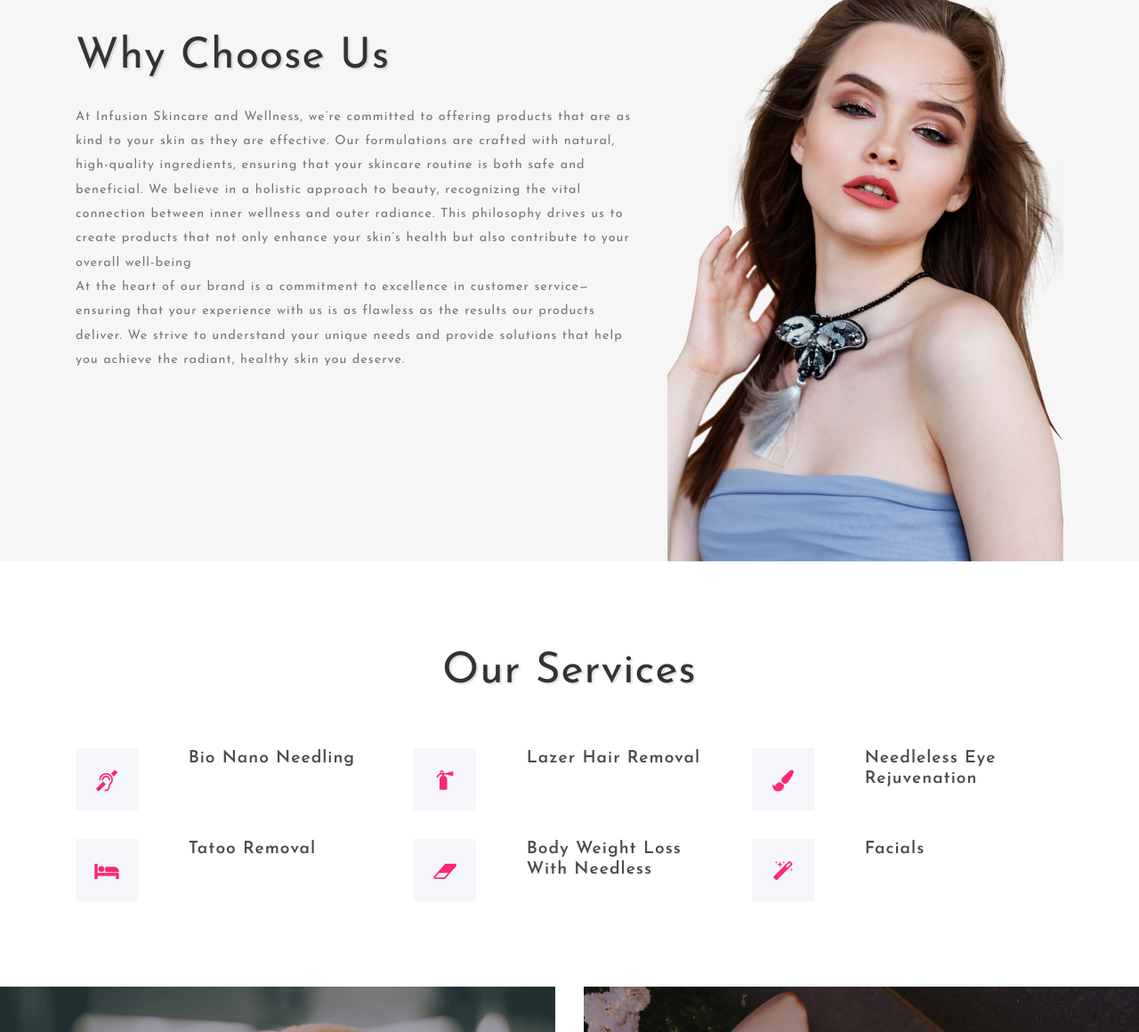
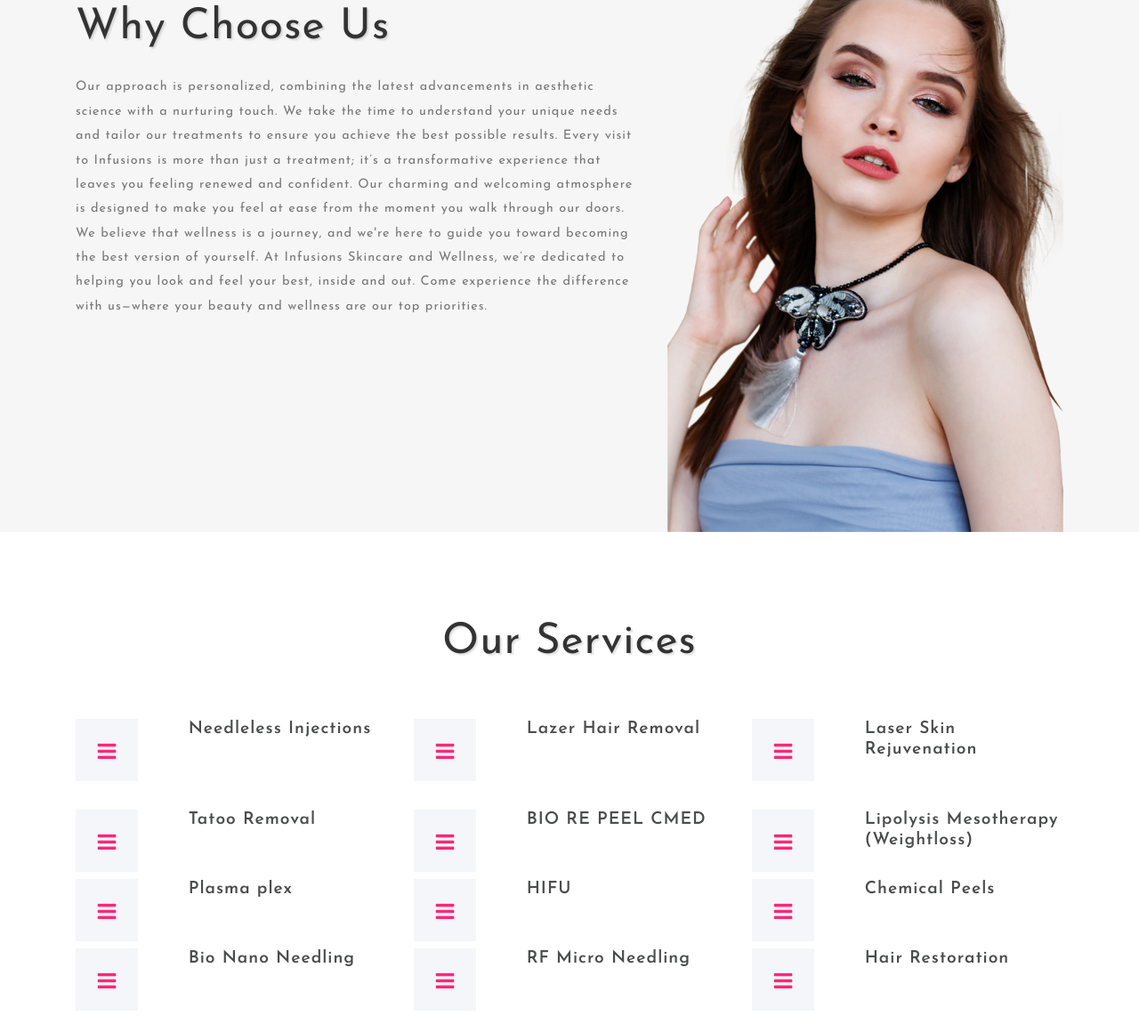
Before and after one commit to shivek2000/infusionskin, a plain HTML site: page index.html in a window 1280 px wide. Shown: the part 1640-2800 px from the top of the page at 89% size. Drawn offline with nearby package versions, Linux system fonts and the light colour scheme; a web font is replaced by a local one.

Commit message:
update
up

```diff
--- a/index.html
+++ b/index.html
@@ -82,7 +82,8 @@
             <div class="container">
 
                 <div class="banner-info">
-                    <h3>Revitalize Your Skin Today</h3>
+                    <h3>Revitalize with Aesthetic treatments Today
+                    </h3>
 
                     <p><span class="fa fa-envelope" aria-hidden="true"></span> Don't miss out ! Get in touch</p>
 
@@ -103,10 +104,11 @@
                 </div>
                 <div class="col-xl-6 col-lg-7 about-right offset-xl-1">
                     <h4 class="sub-tittle">About Us</h4>
-                    <h3 class="title-w3pvt pr-lg-5 mt-2">Join us on a journey to discover the benefits of nature-infused beauty and wellness.</h3>
-                    <p class="my-4">At Infusion Skincare and Wellness, we believe that true beauty comes from within.</p>
-                    <p> Our mission is to provide natural, effective skincare and wellness products that enhance your natural radiance and support a balanced, healthy lifestyle. Our brand is rooted in a passion for holistic well-being and the power of nature. We carefully craft our products using the finest natural ingredients,
-                        ensuring they are safe, gentle, and nourishing for your skin and body</p>
+                    <h3 class="title-w3pvt pr-lg-5 mt-2">Welcome to Infusions Skincare and Wellness. </h3>
+                    <p class="my-4">Your premier destination for holistic body wellness, weight loss, skin rejuvenation, hair restoration, and advanced laser treatments. For over a decade, we've been committed to helping our clients achieve their beauty and wellness goals in an environment that is as uplifting as it is inviting.
+                    </p>
+                    <p> At Infusions, we understand that true beauty and well-being are deeply interconnected. That's why we offer a comprehensive range of treatments designed to enhance your body, skin, and hair. Whether you're seeking to shed a few pounds, revitalize your skin, restore your hair, or experience the latest in laser technology, our skilled team is here to support you every step of the way.
+                    </p>
                     <a href="https://booksy.com/en-za/instant-experiences/widget/1978?instant_experiences_enabled=true&ig_ix=true" class="btn button-style-2 mt-sm-5 mt-4">Book Now</a>
                 </div>
             </div>
@@ -121,8 +123,12 @@
                 <div class="col-lg-7 pt-5">
                     <div class="inner-heading">
                         <h3 class="title-w3pvt my-md-4"> Why Choose Us</h3>
-                        <p class="mt-md-0 mt-2">At Infusion Skincare and Wellness, we’re committed to offering products that are as kind to your skin as they are effective. Our formulations are crafted with natural, high-quality ingredients, ensuring that your skincare routine is both safe and beneficial. We believe in a holistic approach to beauty, recognizing the vital connection between inner wellness and outer radiance. This philosophy drives us to create products that not only enhance your skin’s health but also contribute to your overall well-being</p>
-                        <p class="mt-md-0 mt-2">At the heart of our brand is a commitment to excellence in customer service—ensuring that your experience with us is as flawless as the results our products deliver. We strive to understand your unique needs and provide solutions that help you achieve the radiant, healthy skin you deserve.</p>
+                        <p class="mt-md-0 mt-2">Our approach is personalized, combining the latest advancements in aesthetic science with a nurturing touch. We take the time to understand your unique needs and tailor our treatments to ensure you achieve the best possible results. Every visit to Infusions is more than just a treatment; it’s a transformative experience that leaves you feeling renewed and confident.
+
+                            Our charming and welcoming atmosphere is designed to make you feel at ease from the moment you walk through our doors. We believe that wellness is a journey, and we're here to guide you toward becoming the best version of yourself.
+
+                            At Infusions Skincare and Wellness, we’re dedicated to helping you look and feel your best, inside and out. Come experience the difference with us—where your beauty and wellness are our top priorities.</p>
+
                     </div>
 
                 </div>
@@ -144,11 +150,12 @@
                     <div class="row">
                         <div class="col-md-4 benifit-icon-content">
                             <div class="benifit-icon">
-                                <span class="fa fa-deaf" aria-hidden="true"></span>
+                                <span class="fa fa-bars" aria-hidden="true"></span>
                             </div>
                         </div>
                         <div class="col-md-8 benifit-w3layouts-info">
-                            <h4 class="mb-3">Bio Nano Needling</h4>
+                            <h4 class="mb-3">Needleless Injections
+                            </h4>
 
                         </div>
 
@@ -158,7 +165,7 @@
                     <div class="row">
                         <div class="col-md-4 benifit-icon-content">
                             <div class="benifit-icon">
-                                <span class="fa fa-fire-extinguisher" aria-hidden="true"></span>
+                                <span class="fa fa-bars" aria-hidden="true"></span>
                             </div>
                         </div>
                         <div class="col-md-8 benifit-w3layouts-info">
@@ -171,11 +178,12 @@
                     <div class="row">
                         <div class="col-md-4 benifit-icon-content">
                             <div class="benifit-icon">
-                                <span class="fa fa-paint-brush" aria-hidden="true"></span>
+                                <span class="fa fa-bars" aria-hidden="true"></span>
                             </div>
                         </div>
                         <div class="col-md-8 benifit-w3layouts-info">
-                            <h4 class="mb-3">Needleless Eye Rejuvenation</h4>
+                            <h4 class="mb-3">Laser Skin Rejuvenation
+                            </h4>
 
                         </div>
                     </div>
@@ -186,7 +194,7 @@
                     <div class="row">
                         <div class="col-md-4 benifit-icon-content">
                             <div class="benifit-icon">
-                                <span class="fa fa-bed" aria-hidden="true"></span>
+                                <span class="fa fa-bars" aria-hidden="true"></span>
                             </div>
                         </div>
                         <div class="col-md-8 benifit-w3layouts-info">
@@ -199,11 +207,12 @@
                     <div class="row">
                         <div class="col-md-4 benifit-icon-content">
                             <div class="benifit-icon">
-                                <span class="fa fa-eraser" aria-hidden="true"></span>
+                                <span class="fa fa-bars" aria-hidden="true"></span>
                             </div>
                         </div>
                         <div class="col-md-8 benifit-w3layouts-info">
-                            <h4 class="mb-3">Body Weight Loss With Needless</h4>
+                            <h4 class="mb-3">BIO RE PEEL CMED
+                            </h4>
 
                         </div>
                     </div>
@@ -212,12 +221,95 @@
                     <div class="row">
                         <div class="col-md-4 benifit-icon-content">
                             <div class="benifit-icon">
-                                <span class="fa fa-magic" aria-hidden="true"></span>
+                                <span class="fa fa-bars" aria-hidden="true"></span>
                             </div>
                         </div>
                         <div class="col-md-8 benifit-w3layouts-info">
-                            <h4 class="mb-3">Facials</h4>
+                            <h4 class="mb-3">Lipolysis Mesotherapy (Weightloss)
+                            </h4>
+                        </div>
+                    </div>
+                </div>
 
+                <div class="col-lg-4 benifit-content mt-lg-2">
+                    <div class="row">
+                        <div class="col-md-4 benifit-icon-content">
+                            <div class="benifit-icon">
+                                <span class="fa fa-bars" aria-hidden="true"></span>
+                            </div>
+                        </div>
+                        <div class="col-md-8 benifit-w3layouts-info">
+                            <h4 class="mb-3">Plasma plex
+
+                            </h4>
+                        </div>
+                    </div>
+                </div>
+                <div class="col-lg-4 benifit-content mt-lg-2">
+                    <div class="row">
+                        <div class="col-md-4 benifit-icon-content">
+                            <div class="benifit-icon">
+                                <span class="fa fa-bars" aria-hidden="true"></span>
+                            </div>
+                        </div>
+                        <div class="col-md-8 benifit-w3layouts-info">
+                            <h4 class="mb-3">HIFU
+
+                            </h4>
+                        </div>
+                    </div>
+                </div>
+                <div class="col-lg-4 benifit-content mt-lg-2">
+                    <div class="row">
+                        <div class="col-md-4 benifit-icon-content">
+                            <div class="benifit-icon">
+                                <span class="fa fa-bars" aria-hidden="true"></span>
+                            </div>
+                        </div>
+                        <div class="col-md-8 benifit-w3layouts-info">
+                            <h4 class="mb-3">Chemical Peels
+
+                            </h4>
+                        </div>
+                    </div>
+                </div>
+                <div class="col-lg-4 benifit-content mt-lg-2">
+                    <div class="row">
+                        <div class="col-md-4 benifit-icon-content">
+                            <div class="benifit-icon">
+                                <span class="fa fa-bars" aria-hidden="true"></span>
+                            </div>
+                        </div>
+                        <div class="col-md-8 benifit-w3layouts-info">
+                            <h4 class="mb-3">Bio Nano Needling
+
+                            </h4>
+                        </div>
+                    </div>
+                </div>
+                <div class="col-lg-4 benifit-content mt-lg-2">
+                    <div class="row">
+                        <div class="col-md-4 benifit-icon-content">
+                            <div class="benifit-icon">
+                                <span class="fa fa-bars" aria-hidden="true"></span>
+                            </div>
+                        </div>
+                        <div class="col-md-8 benifit-w3layouts-info">
+                            <h4 class="mb-3">RF Micro Needling
+                            </h4>
+                        </div>
+                    </div>
+                </div>
+                <div class="col-lg-4 benifit-content mt-lg-2">
+                    <div class="row">
+                        <div class="col-md-4 benifit-icon-content">
+                            <div class="benifit-icon">
+                                <span class="fa fa-bars" aria-hidden="true"></span>
+                            </div>
+                        </div>
+                        <div class="col-md-8 benifit-w3layouts-info">
+                            <h4 class="mb-3">Hair Restoration
+                            </h4>
                         </div>
                     </div>
                 </div>
```
